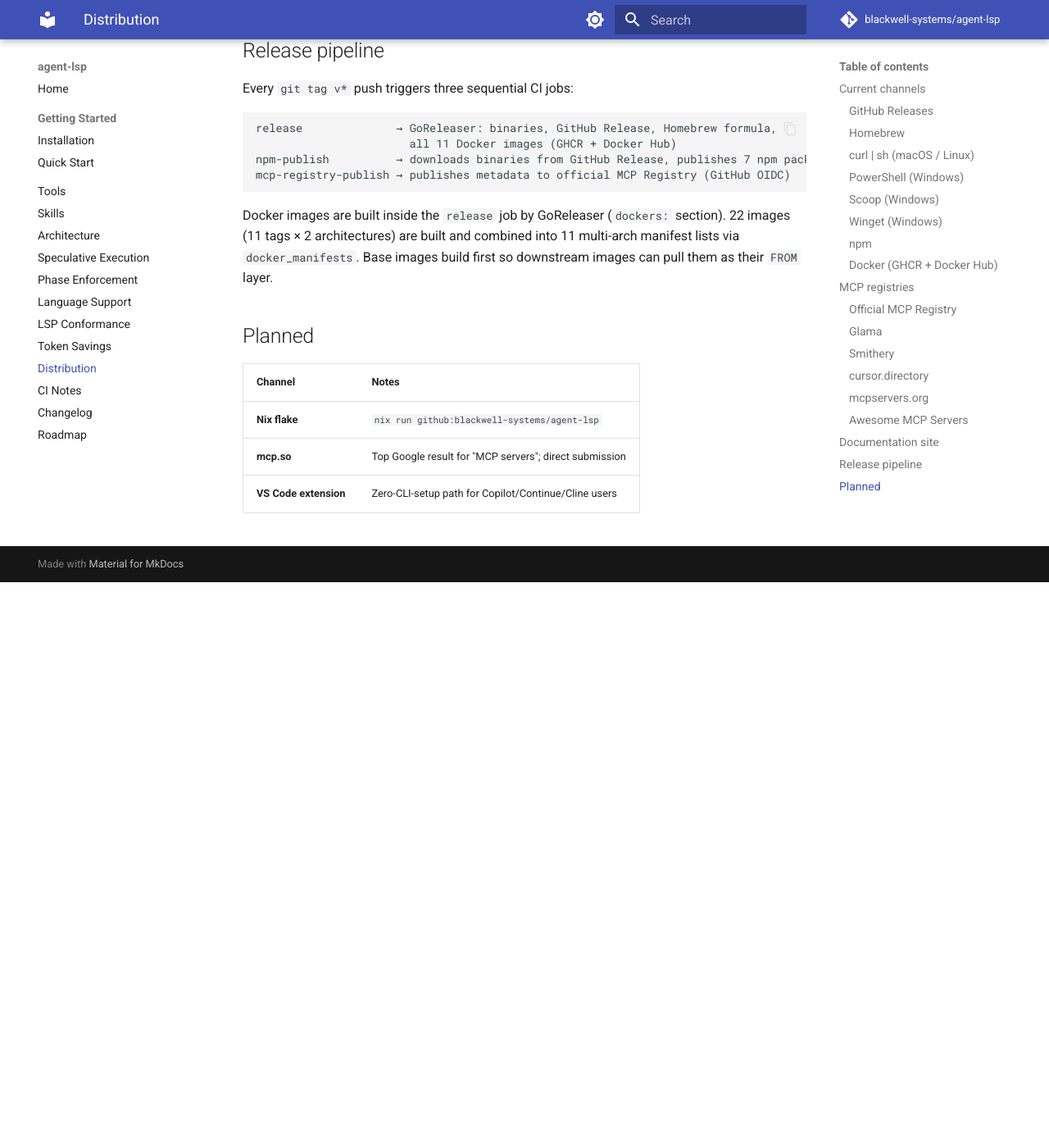
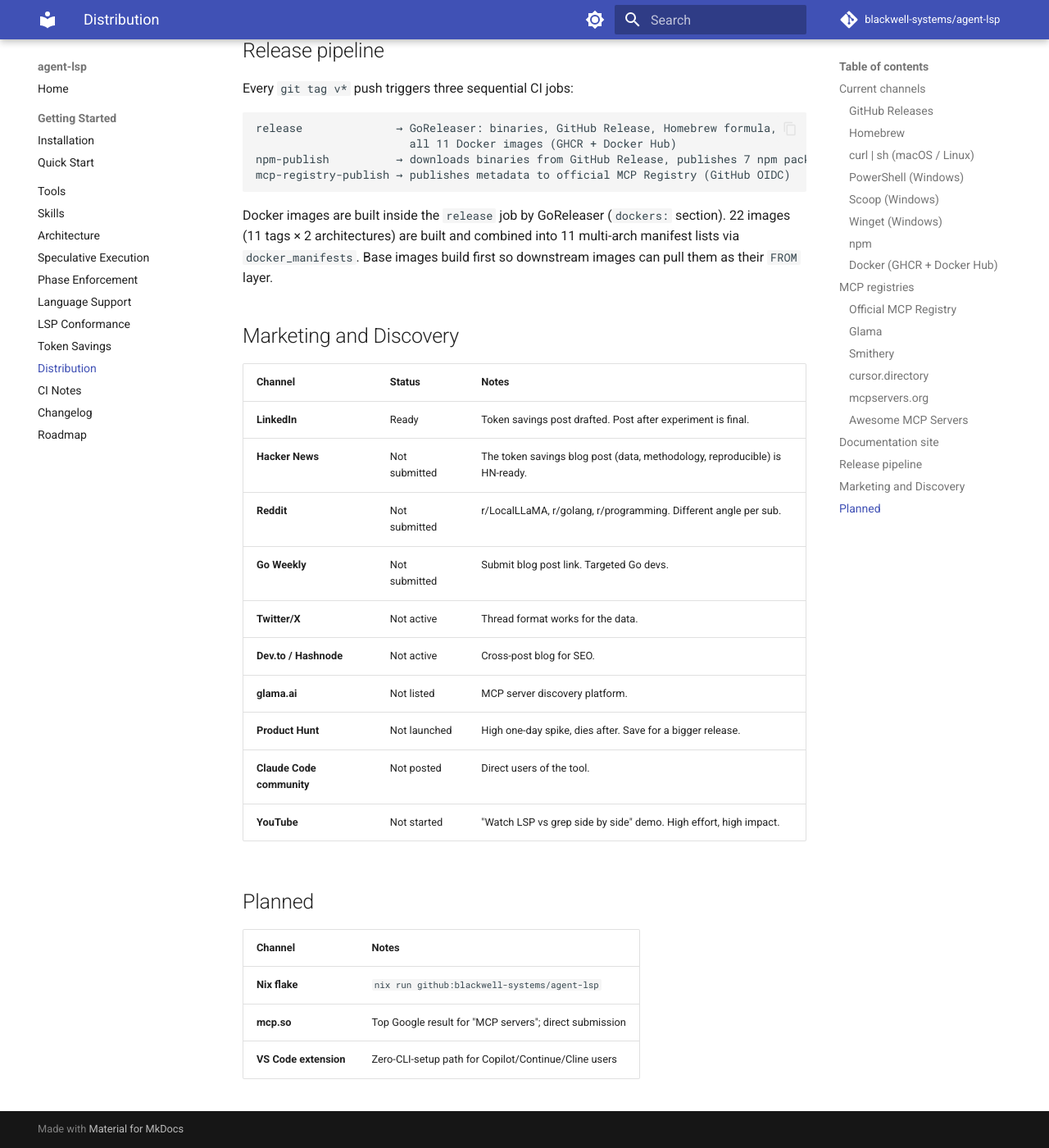
Before and after one commit to blackwell-systems/agent-lsp, an MkDocs documentation site: the page built from docs/distribution.md, in a window 1280 px wide and 1400 px high, scrolled down 3634 px. Shown: the whole window at 82% size. Built offline with MkDocs 1.6.1 and Material for MkDocs 9.7.7, drawn with Linux system fonts in a browser that asks for light colours; comment, search, counter and statistics services are not loaded; before the commit the page ends 4344 px from its top, so only the background shows below that.

Commit message:
docs: add marketing and discovery channels to distribution.md

```diff
--- a/docs/distribution.md
+++ b/docs/distribution.md
@@ -129,6 +129,21 @@
 
 Docker images are built inside the `release` job by GoReleaser (`dockers:` section). 22 images (11 tags × 2 architectures) are built and combined into 11 multi-arch manifest lists via `docker_manifests`. Base images build first so downstream images can pull them as their `FROM` layer.
 
+## Marketing and Discovery
+
+| Channel | Status | Notes |
+|---------|--------|-------|
+| **LinkedIn** | Ready | Token savings post drafted. Post after experiment is final. |
+| **Hacker News** | Not submitted | The token savings blog post (data, methodology, reproducible) is HN-ready. |
+| **Reddit** | Not submitted | r/LocalLLaMA, r/golang, r/programming. Different angle per sub. |
+| **Go Weekly** | Not submitted | Submit blog post link. Targeted Go devs. |
+| **Twitter/X** | Not active | Thread format works for the data. |
+| **Dev.to / Hashnode** | Not active | Cross-post blog for SEO. |
+| **glama.ai** | Not listed | MCP server discovery platform. |
+| **Product Hunt** | Not launched | High one-day spike, dies after. Save for a bigger release. |
+| **Claude Code community** | Not posted | Direct users of the tool. |
+| **YouTube** | Not started | "Watch LSP vs grep side by side" demo. High effort, high impact. |
+
 ## Planned
 
 | Channel | Notes |
```
